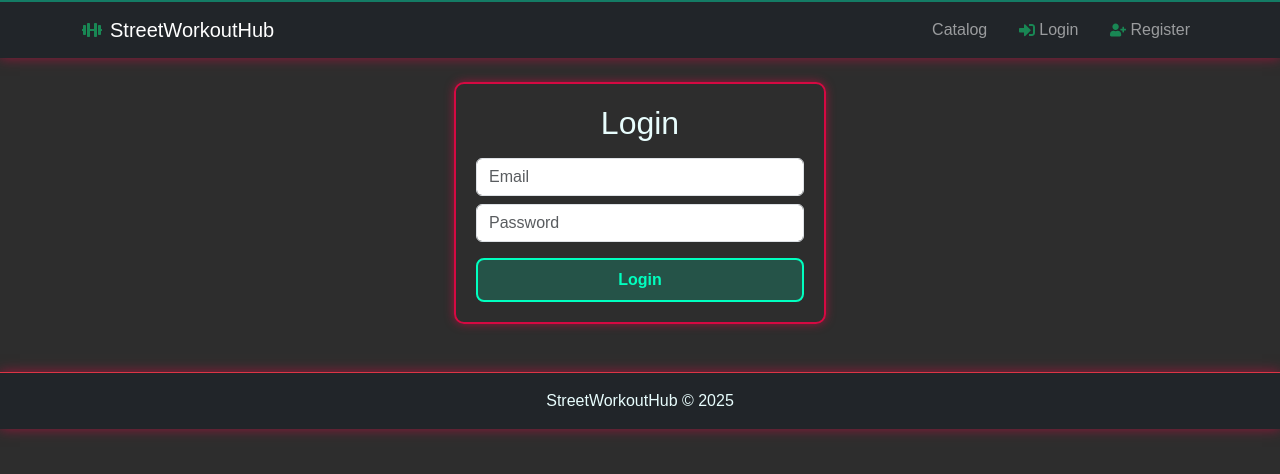
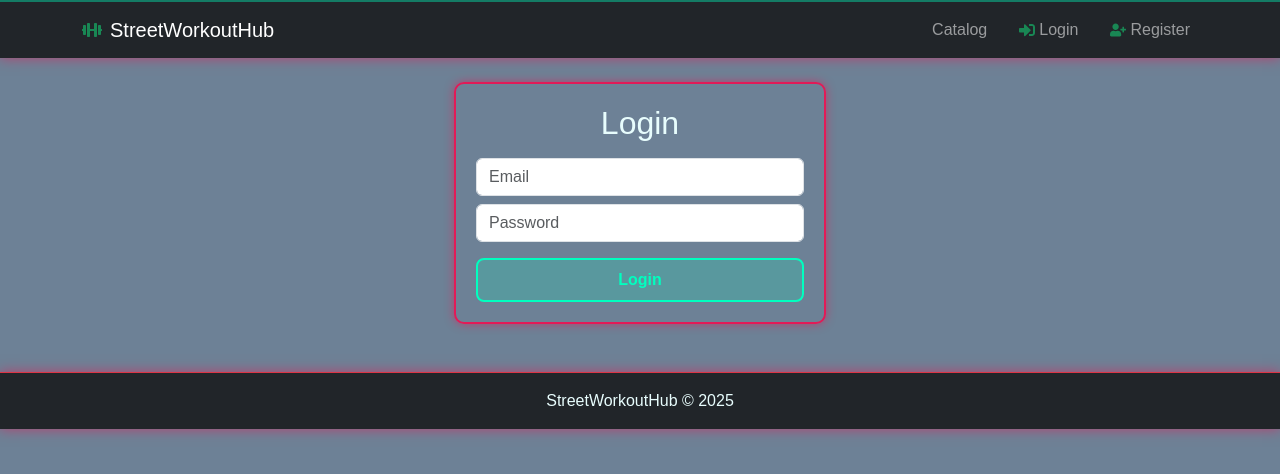
Before and after one commit to dr1gon4o/ReactProject, a React (Vite) app in the folder streetworkouthub/: page /login in a window 1280 px wide. Shown: the top 474 px of the page. Built offline with nearby package versions, Linux system fonts and the light colour scheme.

Commit message:
third commit background color change

```diff
--- a/streetworkouthub/src/index.css
+++ b/streetworkouthub/src/index.css
@@ -10,8 +10,8 @@
 body {
   background: #0d0f12;
   /* background: #a4a4a4; */
-  /* background: #6d8196; */
-  background: #2d2d2d;
+  background: #6d8196;
+  /* background: #2d2d2d; */
   color: var(--text-main);
   font-family: Arial, sans-serif;
 }
```
